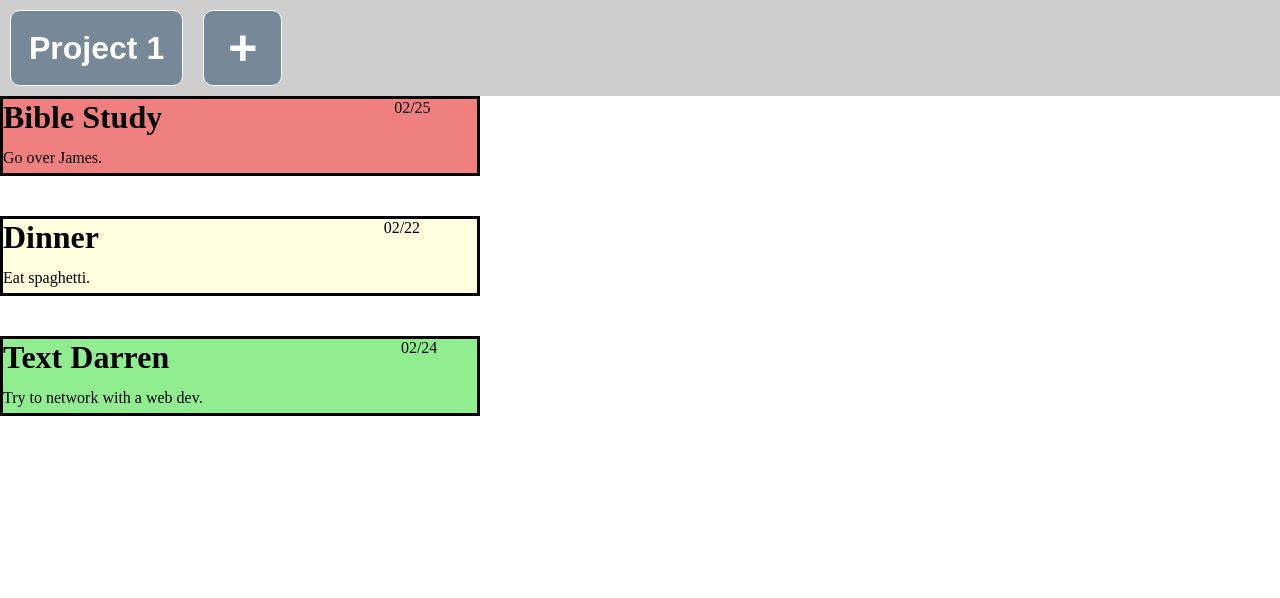
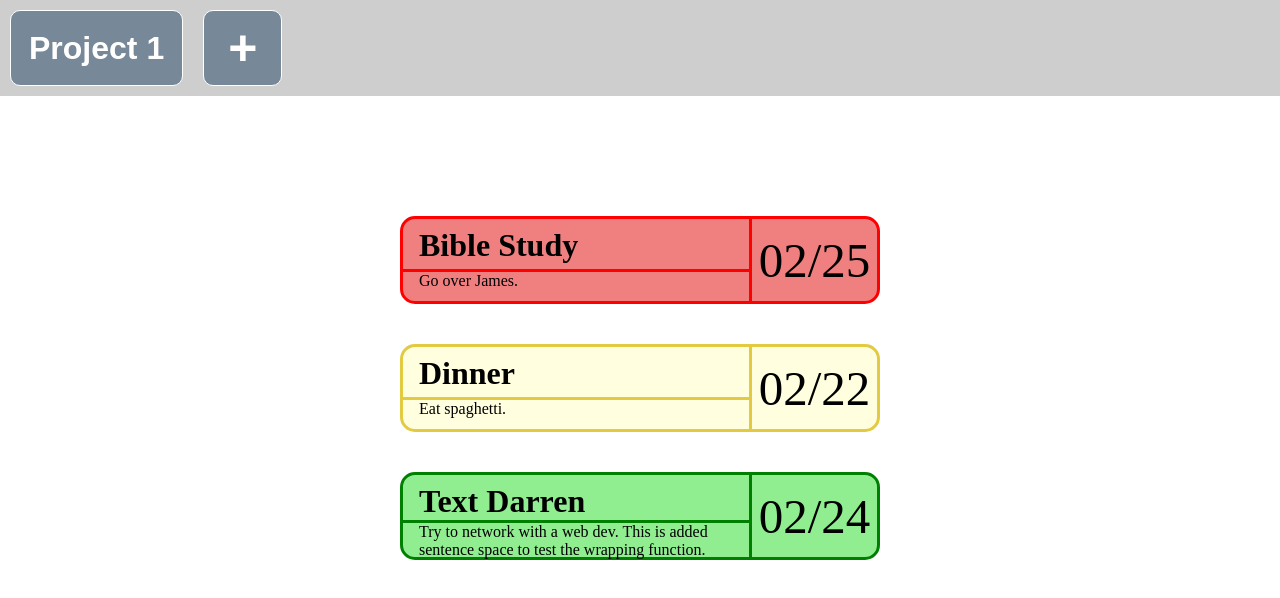
Before and after one commit to Cyber-Aarow/to-do_list, a website built with webpack: page src/template.html in a window 1280 px wide. Built offline with nearby package versions, Linux system fonts and the light colour scheme.

Commit message:
Add finished check to ToDos. Add hover effect to ToDos.

```diff
--- a/src/index.js
+++ b/src/index.js
@@ -7,7 +7,7 @@ let project1 = Project();
 
 project1.addToDo(new ToDo('Dinner', 'Eat spaghetti.', new Date(2025, 1, 22), 'moderate'));
 project1.addToDo(new ToDo('Bible Study', 'Go over James.', new Date(2025, 1, 25), 'urgent'));
-project1.addToDo(new ToDo('Text Darren', 'Try to network with a web dev.', new Date(2025, 1, 24), 'unrushed'));
+project1.addToDo(new ToDo('Text Darren', 'Try to network with a web dev. This is added sentence space to test the wrapping function.', new Date(2025, 1, 24), 'unrushed'));
 console.log(project1.getTitles());
 console.log(project1.sortByDate());
 console.log(project1.getTitles());
--- a/src/main.css
+++ b/src/main.css
@@ -5,6 +5,10 @@
     text-decoration: none;
     list-style-type: none;
     border: none;
+}
+
+.dark-mode {
+    --bg-color: rgb(53, 53, 53);
 }
 
 header {
@@ -32,6 +36,13 @@ header button {
     padding: 8px 24px 8px 24px;
 }
 
+#holder {
+    width: 100%;
+    display: flex;
+    justify-content: center;
+    padding-top: 15vh;
+}
+
 ul{
     list-style-type: none;
     display: flex;
@@ -40,39 +51,83 @@ ul{
 }
 
 .todo {
-    border: 3px solid black;
+    border: 3px solid;
+    border-radius: 15px;
     width: 60vh;
-    height: 10vh;
+    height: 11vh;
     display: flex;
+    cursor: default;
+}
+
+.todo:hover {
+    box-shadow: 5px 5px 10px rgba(0, 0, 0, 0.3);
+    transform: translateY(-10px);
+    transition: transform 0.3s ease, box-shadow 0.3s ease;
 }
 
 .left-container {
     flex-grow: 5;
     display: flex;
     flex-direction: column;
+    padding-top: 1vh;
 }
 
 .date {
     flex-grow: 1;
+    text-align: center;
+    font-size: 49px;
+    margin: auto;
+    min-width: 125px;
+    max-width: 125px;
 }
 
 .title {
-    flex-grow: 2;
+    flex-grow: 1;
+    padding-left: 2vh;
 }
 
 .desc {
-    flex-grow: 1;
+    flex-grow: 2;
+    padding-left: 2vh;
 }
 
 
 .urgent {
     background-color: lightcoral;
+    border-color: red;
+}
+
+.urgent > .left-container {
+    border-right: 3px solid red;
+}
+
+.urgent > .left-container > .title {
+    border-bottom: 3px solid red;
 }
 
 .moderate {
     background-color: lightyellow;
+    border-color: rgb(226, 202, 65);
 }
+
+.moderate > .left-container {
+    border-right: 3px solid rgb(226, 202, 65);
+}
+
+.moderate > .left-container > .title {
+    border-bottom: 3px solid rgb(226, 202, 65);
+}
+
 
 .unrushed {
     background-color: lightgreen;
+    border-color: green;
 }
+
+.unrushed > .left-container {
+    border-right: 3px solid green;
+}
+
+.unrushed > .left-container > .title {
+    border-bottom: 3px solid green;
+}
--- a/src/todo.js
+++ b/src/todo.js
@@ -3,12 +3,14 @@ export default class ToDo {
     #description;
     #dueDate;
     #priority;
+    #finished;
 
-    constructor(title, description, dueDate, priority){
+    constructor(title, description, dueDate, priority, finished=false){
         this.#title = title;
         this.#description = description;
         this.#dueDate = dueDate.toLocaleDateString('en-US', {month: '2-digit', day: '2-digit'});
         this.#priority = priority;
+        this.#finished = finished;
     }
 
     changePriority(newPriority){
@@ -32,4 +34,13 @@ export default class ToDo {
     getPriority(){
         return this.#priority;
     }
+
+    getFinished(){
+        return this.#finished;
+    }
+
+    toggleFinished(){
+        if(this.#finished) this.#finished = false;
+        else this.#finished = true;
+    }
 }
```
